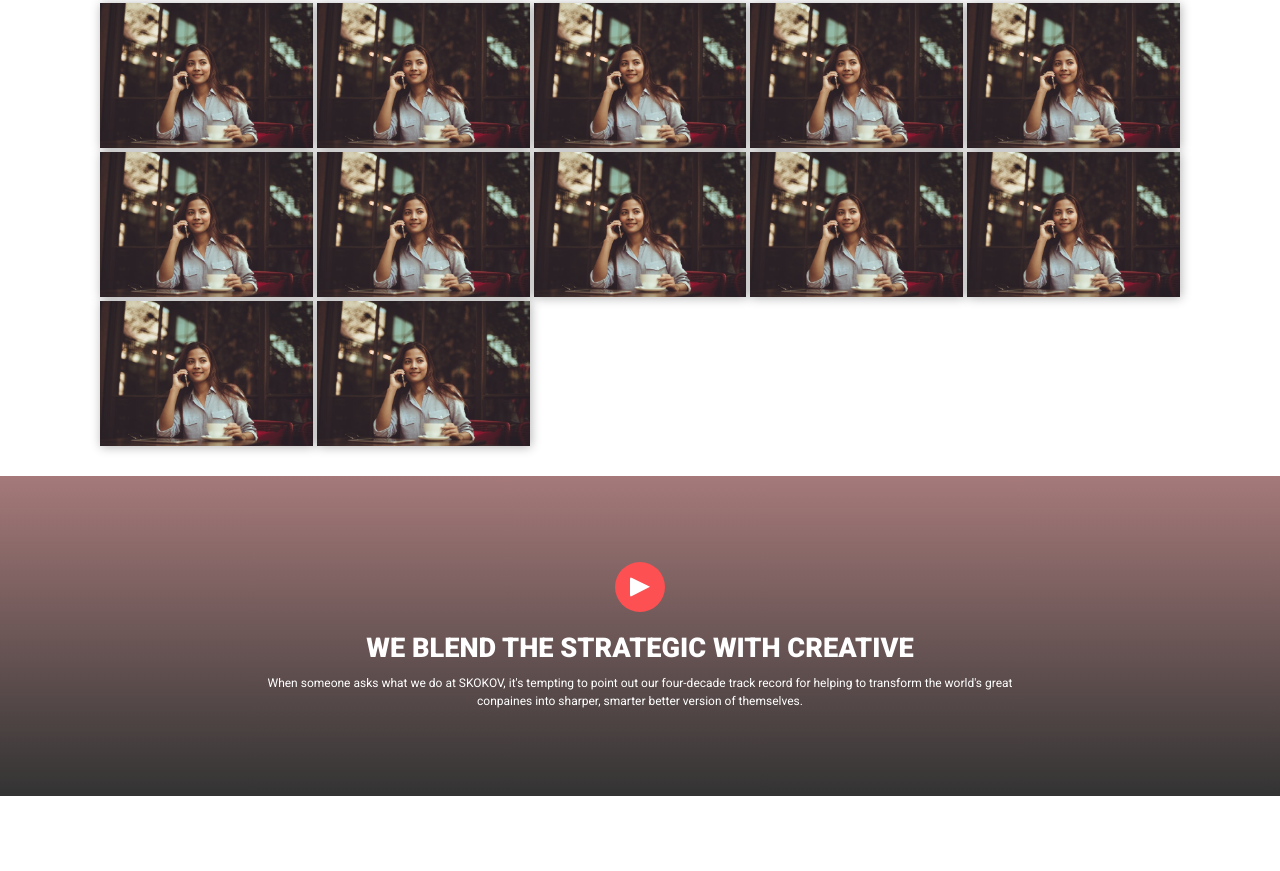
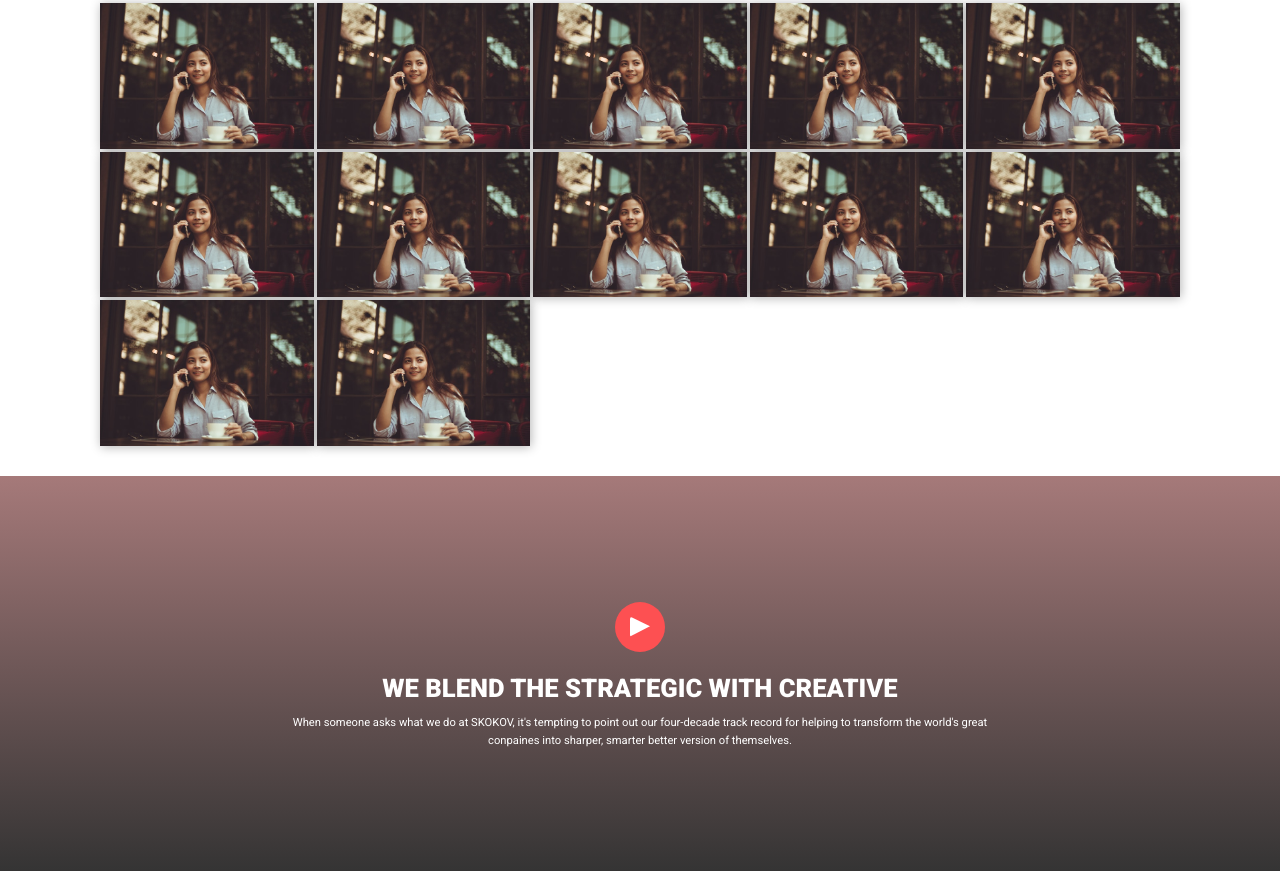
Before and after one commit to ashim-bhatta/consultancy, a plain HTML site: page skokov/index.html in a window 1280 px wide. Shown: the part 2668-3539 px from the top of the page. Before the commit the page ends 3464 px from the top, so only its background shows below. Drawn offline with Linux system fonts and the light colour scheme.

Commit message:
Add files via upload

```diff
--- a/skokov/css/main.css
+++ b/skokov/css/main.css
@@ -354,7 +354,7 @@ nav .logo h2{
     grid-gap: 10px;
 }
 .client{
-    box-shadow: 0.5px 0.5px 10px rgba(0, 0, 0, 0.3);
+    box-shadow: 0.4px 0.4px 8px rgba(0, 0, 0, 0.2);
 }
 
 .teams{
@@ -365,7 +365,7 @@ nav .logo h2{
     width: 100%;
     margin-bottom: 30px;
     display: grid;
-    grid-template-columns: repeat(auto-fill, minmax(180px, 1fr));
+    grid-template-columns: repeat(auto-fill, minmax(120px, 1fr));
     grid-gap: 1px;
 }
 .team{
@@ -432,7 +432,7 @@ nav .logo h2{
 /******************** video ******************/
 .video{
     width: 100%;
-    height: 40vh;
+    height: 50vh;
     padding: 0 30px;
     background: linear-gradient(rgba(143, 88, 88, 0.8), rgba(0, 0, 0, 0.8)), url(../img/video-bg);
     background-position: center;
@@ -473,14 +473,14 @@ nav .logo h2{
 }
 .video-content h3{
     margin-bottom: 10px;
-    font-size: 1.6rem;
+    font-size: 1.4rem;
     font-weight: 900;
     line-height: 2rem;
-    font-weight: 900;
+    font-weight: 700;
     text-transform: uppercase;
 }
 .video-content p{
-    font-size: 0.7rem;
+    font-size: 0.65rem;
     line-height: 18px;
 }
 
@@ -625,7 +625,8 @@ nav .logo h2{
         line-height: 20px;
     }
     .teams-grp{
-        grid-gap: 4px;
+        grid-template-columns: repeat(auto-fill, minmax(180px, 1fr));
+        grid-gap: 3px;
     }
     .video-content h3{
         font-size: 1.7rem;
@@ -634,6 +635,14 @@ nav .logo h2{
         font-size: 0.75rem;
         line-height: 18px;
         width: 70%;
+    }
+    .video-content h3{
+        font-size: 1.6rem;
+        font-weight: 900;
+
+    }
+    .video-content p{
+        font-size: 0.7rem;
     }
 }
 
```
